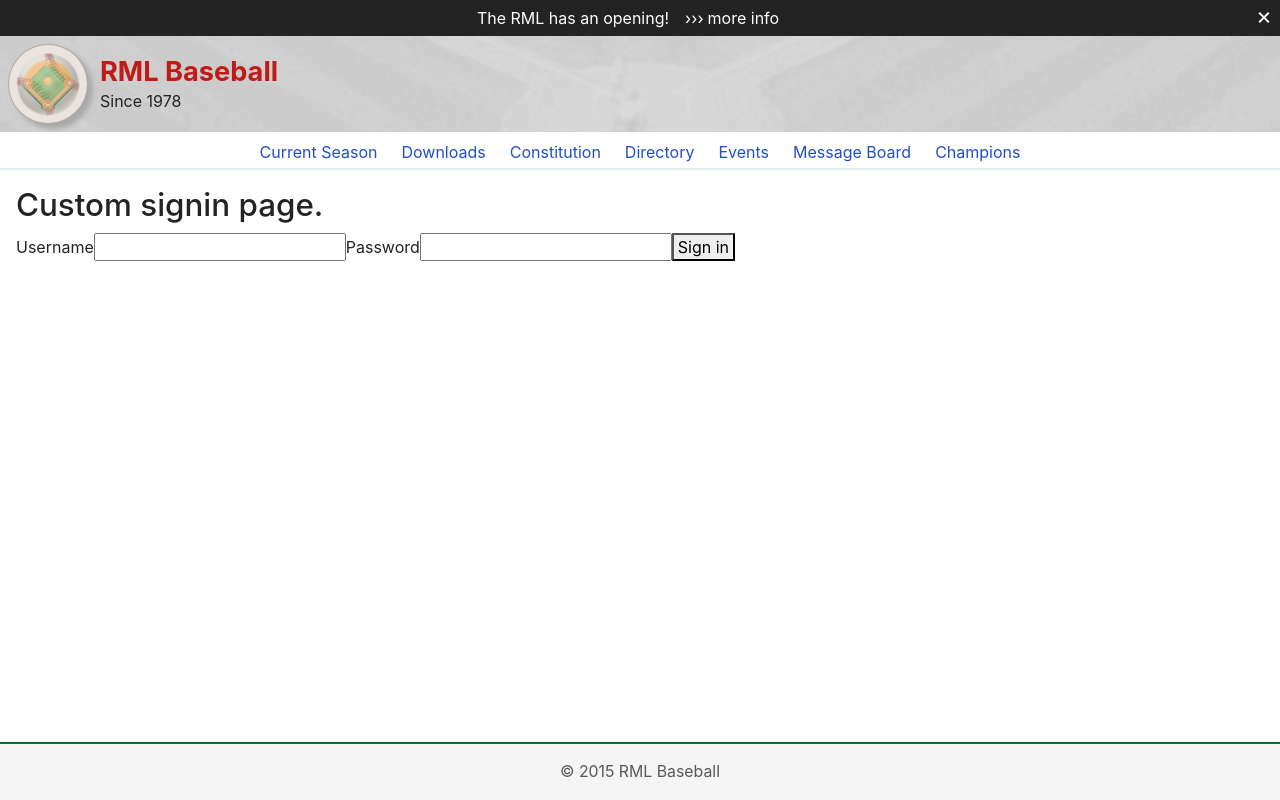
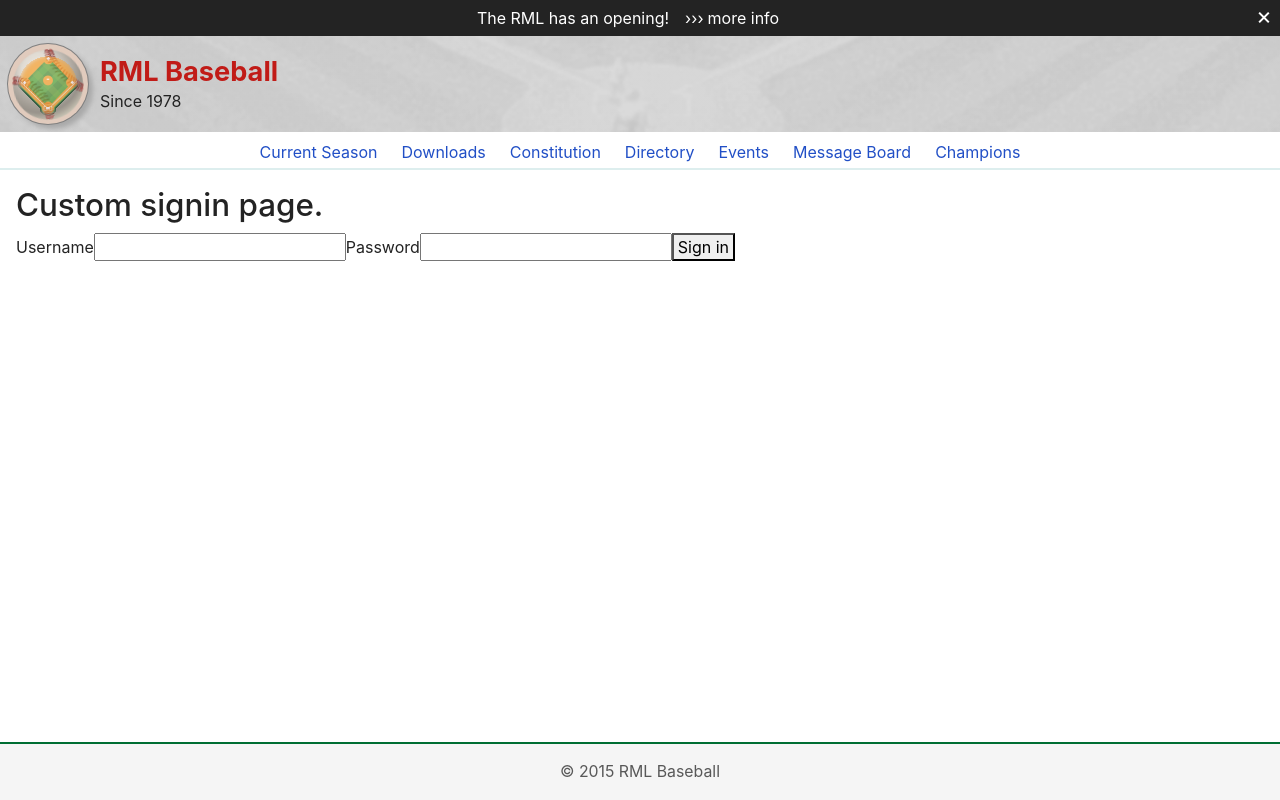
Before and after one commit to mike14747/rmlbb2, a Next.js app: page /auth/signin in a window 1280 px wide. Built offline with nearby package versions, Linux system fonts and the light colour scheme; no server answers.

Commit message:
Added a new logo.

```diff
--- a/components/Header.js
+++ b/components/Header.js
@@ -10,7 +10,7 @@ const Header = () => {
                 <div className={styles.logoContainer}>
                     <Link href="/">
                         {/* eslint-disable-next-line jsx-a11y/anchor-is-valid */}
-                        <a className={styles.logoText}>
+                        <a>
                             <img src="/images/logo1.png" alt="RML Baseball" className={styles.logo} />
                         </a>
                     </Link>
--- a/styles/Header.module.css
+++ b/styles/Header.module.css
@@ -25,35 +25,51 @@ h1.heading {
 
 .subHeading {
     color: var(--mg-gray-7);
-    /* font-style: italic; */
     font-size: 1rem;
     font-size: clamp(1rem, 0.55vw + 0.55rem, 1.20rem);
     margin: 0;
 }
 
 .logoContainer {
-    background-color: var(--theme-color-dirt-faded);
-    border: 1px rgba(0, 0, 0, .25) solid;
+    background-color: var(--theme-color-dirt);
     border-radius: 50%;
     width: 20%;
     min-width: 60px;
     max-width: 80px;
     height: auto;
-    box-shadow: 5px 5px 5px 0px var(--mg-gray-4);
+    box-shadow: 0 0 0 1px var(--mg-gray-5), 5px 5px 5px 0px var(--mg-gray-4);
     margin-right: 0.75rem;
     text-align: center;
-    padding: 0.25rem;
+    padding: 0;
+    transition: .3s;
 }
 
 .logoContainer:hover {
-    background-color: var(--theme-color-dirt);
-    box-shadow: 5px 5px 5px 0px var(--mg-gray-5);
+    background-color: var(--theme-color-dirt-faded);
+    box-shadow: 0 0 0 1px var(--mg-gray-6), 5px 5px 5px 0px var(--mg-gray-5);
+    transition: .3s;
 }
 
 .logo {
     width: 100%;
     max-width: 80px;
     height: auto;
+}
+
+@keyframes rotate{
+    0%{
+        transform: rotate(0deg);
+    }
+    50%{
+        transform: rotate(180deg);
+    }
+    100%{
+        transform: rotate(360deg);
+    }
+}
+
+.logoContainer:hover .logo {
+    animation: rotate 0.25s linear;
 }
 
 @media (min-width: 480px) {
```
Also changed, not shown: public/images/logo1.png, 1 other file (tests, documents, lock files or other folders).
